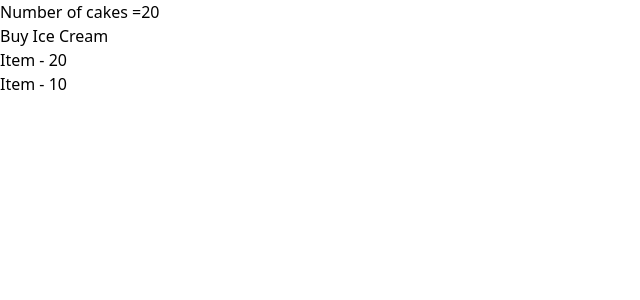
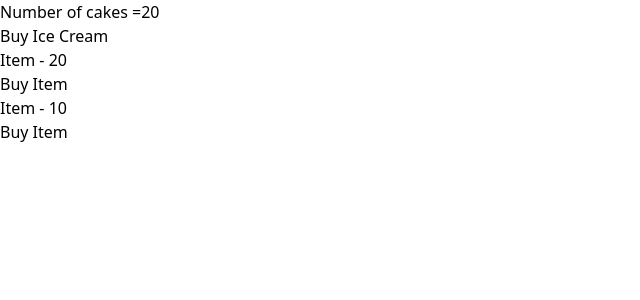
Before and after one commit to kluivstar/Redux, a React (Create React App) app: page / in a window 1280 px wide. Shown: the top 300 px of the page, without its empty margins (0-640 px from the left). Built offline with nearby package versions, Linux system fonts and the light colour scheme.

Commit message:
Added mapDispatchToProps to dispatch actions based on props received, it binds dispatch to components props

```diff
--- a/src/components/ItemContainer.js
+++ b/src/components/ItemContainer.js
@@ -1,20 +1,40 @@
 import React from 'react'
 import { connect } from 'react-redux'
+import { buyCake, buyIceCream } from '../redux'
 
 const ItemContainer = (props) => {
   return (
-    <h1>
+   <div class="">
+     <h1>
         Item - {props.item}
     </h1>
+    <button type="" class="" onClick={props.buyItem}>Buy Item</button>
+   </div>
   )
 }
 
 const mapStateToProps = (state, ownProps) => {
+  // binds/maps state to component prop if prop(cake) is passed
+
     const itemState = ownProps.cake
+    // if cake is passed number of cake is returned
     ? state.cake.numOfCakes
+    // else
     : state.iceCream.numOfIceCreams
     return {
         item: itemState
     }
 }
-export default connect(mapStateToProps)(ItemContainer)
+
+const mapDispatchToProps = (dispatch, ownProps) =>{
+  const dispatchFunction = ownProps.cake
+  // maps Redux dispatch actions to the component's props.
+  // buyItem is now avaliable as a prop to this component
+  ? () => dispatch(buyCake())
+  : () => dispatch(buyIceCream())
+  return {
+    buyItem: dispatchFunction
+  }
+}
+
+export default connect(mapStateToProps, mapDispatchToProps)(ItemContainer)
```
